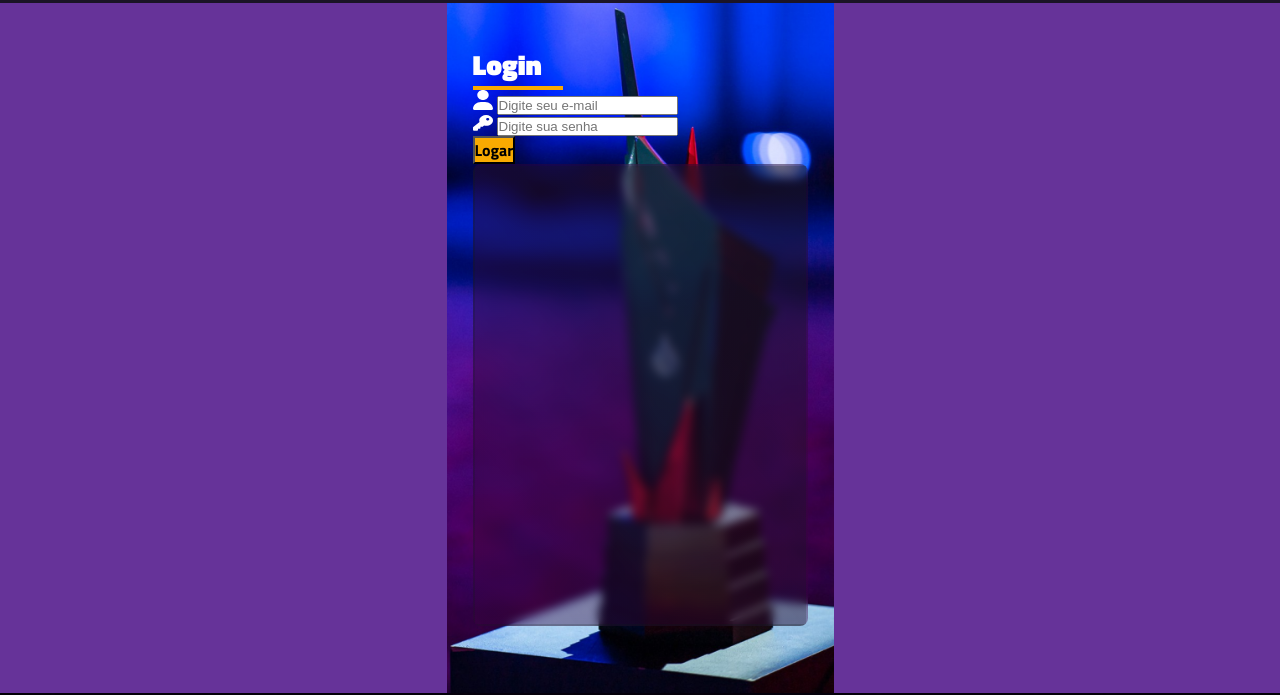
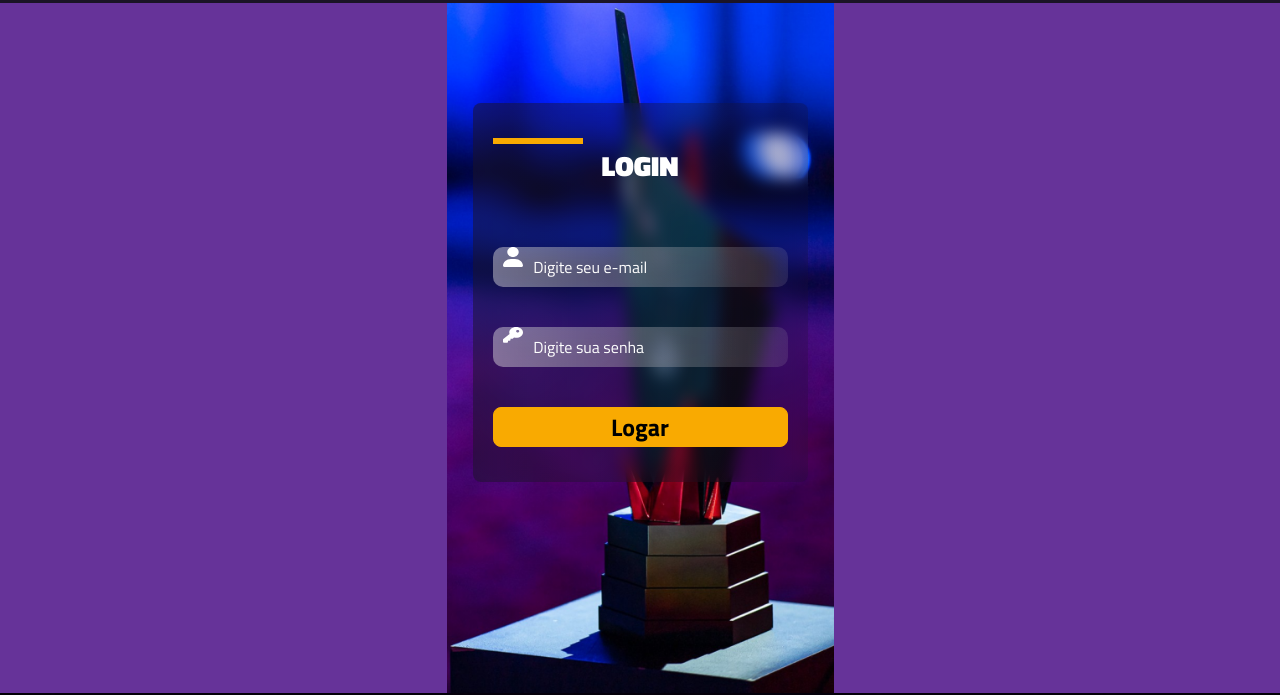
Before and after one commit to zAlves31/Projeto-Gamer, a plain HTML site: page login.html in a window 1280 px wide. Shown: the part 137-832 px from the top of the page. Drawn offline with Linux system fonts and the light colour scheme; a web font is replaced by a local one.

Commit message:
Projeto-Senai

```diff
--- a/css/login.css
+++ b/css/login.css
@@ -161,7 +161,7 @@ main {
 }
 
 /* Banner */
-.banner-login {
+section.cadastro {
     width: 100%;
     height: 690px;
     padding: 40px 0;
@@ -178,32 +178,106 @@ main {
     background-position: bottom;
 }
 
-.banner-login h1 {
+section.cadastro .Box-login{
+   padding-top: 60px;
+}
+
+section.cadastro .titulo-login h1 {
     font-family:TitilliumWeb-Black;
     font-size: 28px;
 }
 
-.banner-login hr{
-    border: 2px solid #F9AA01;
+section.cadastro hr{
+    border: 3px solid #F9AA01;
     width: 90px;
 }
 
-#box-preta{
-    width: 335px ;
+section.cadastro .box-login {
+    width: 100%;
+    width: 335px;
     height: 462px;
-    background-image: linear-gradient(to left bottom, rgba(27, 20, 38, 0.6), rgba(60, 3, 65, 0.38));
-    backdrop-filter: blur(5px);
-    border: 2px solid transparent;
+    padding: 1px;
+    border-radius: 8px;
+    background-image: linear-gradient(to right, rgba(255, 255, 255, .5), rgba(255, 255, 255, 0.05));
+
+}
+
+.forms-cadastro {
+    width: 335px;
+    height: 462px;
+    display: flex;
+    flex-direction: column;
+    align-items: center;
+    flex-wrap: wrap;
+    padding: 35px 20px 35px;
+    height: 100%;
+    background-image: linear-gradient(to right, rgba(27, 20, 38, .5), rgba(27, 20, 38, .2));
+    backdrop-filter: blur(8px);
     border-radius: 8px;
 
 
-    display: flex;;
-    flex-direction: column;
-    justify-content: space-between;
-    align-items: center;
 }
 
-/* Footer */
+.forms-cadastro .titulo-login {
+    width: 100%;
+    text-align: center;
+    margin-bottom: 60px;
+    text-transform: uppercase;
+    font-family: TitilliumWeb-Black;
+
+}
+
+.forms-cadastro .login-linha hr {
+    width: 30%;
+    margin: 0 auto;
+    margin-bottom: 20px;
+    border: 2px solid #F9AA01;
+}
+
+.forms-cadastro .box-cadastro {
+    width: 100%;
+    margin-bottom: 40px;
+    background-image: linear-gradient(to right, rgba(255, 255, 255, .4), rgba(255, 255, 255, 0.1));
+    border-radius: 10px;
+}
+
+.forms-cadastro .box-cadastro {
+    display: flex;
+    justify-content: space-between;
+    padding: 0 10px;
+    background-image: linear-gradient(to right, rgba(255, 255, 255, .4), rgba(255, 255, 255, .1));
+    backdrop-filter: blur(25px);
+    border-radius: 10px;
+}
+
+.forms-cadastro .box-cadastro input {
+    width: 85%;
+    height: 40px;
+    background-color: transparent;
+    font-family: TitilliumWeb-Regular;
+    font-size: 16px;
+    outline: none;
+    border: none;
+}
+
+.forms-cadastro .box-cadastro input::placeholder {
+    color: white;
+}
+
+
+
+.forms-cadastro .botao-logar {
+    width: 100%;
+    height: 40px;
+    font-family: TitilliumWeb-Bold;
+    font-size: 1.5rem;
+    background-color: #F9AA01;
+    border-radius: 8px;
+    border: 1px solid #F9AA01;
+}
+
+
+/************ Footer ************/
 footer {
     padding-top: 60px;
     padding-bottom: 30px;
--- a/login.html
+++ b/login.html
@@ -98,25 +98,30 @@
         </div>
     </header>
 
-    <section class="banner-login">
-    <div>
-        <h1>Login</h1>
-        <hr>
-        <form action="">
+    <section class="cadastro">
+    <div class="Box-login">
+        <form action="" class="forms-cadastro">
+        <div class="titulo-login">
+            <hr class="login-linha">
+            <h1>Login</h1>
+        </div>
 
+        <div class="box-cadastro">
             <label for="nome"><img src="./assets/icones/Usuario login.svg" alt=""></label>
         <input type="text" maxlength="" value="" id="email" placeholder="Digite seu e-mail">
         <br>
+        </div>
 
+        <div class="box-cadastro">
         <label for="nome"><img src="./assets/icones/Chave senha login.svg" alt=""></label>
         <input type="text" maxlength="" value="" id="senha" placeholder="Digite sua senha">
         <br>
+        </div>
 
-        <button>Logar</button>
+        <button class="botao-logar">Logar</button>
 
         </form>
 
-        <div id="box-preta"></div>
     </div>
 
     </section>
```
Also changed, not shown: css/style.css (+30 -1 lines).
